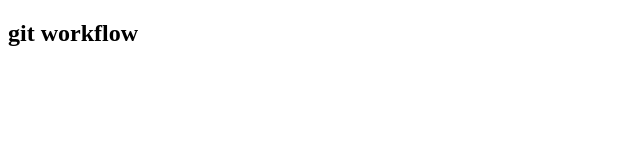
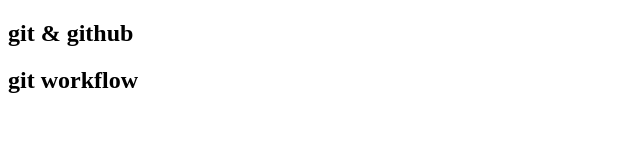
Before and after one commit to ibrar54/Git-workflow, a plain HTML site: page index.html in a window 1280 px wide. Shown: the whole page, without its empty margins (0-640 px from the left). Drawn offline with Linux system fonts and the light colour scheme.

Commit message:
changes done

```diff
--- /dev/null
+++ b/app.js
@@ -0,0 +1 @@
+console.log("javascript")
--- a/index.html
+++ b/index.html
@@ -6,6 +6,7 @@
     <title>git & github</title>
 </head>
 <body>
+    <h2>git & github</h2>
     <h2>git workflow</h2>
 </body>
 </html>
```
